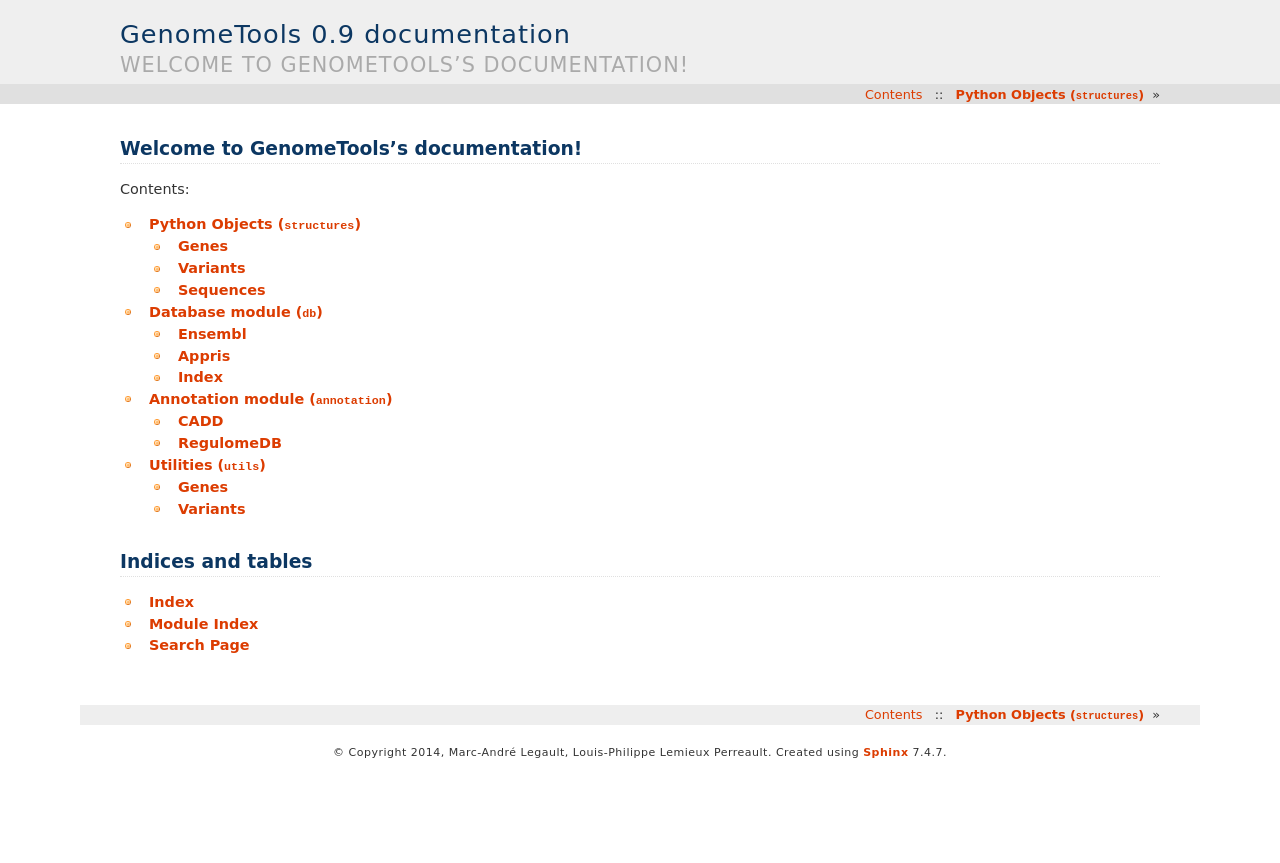
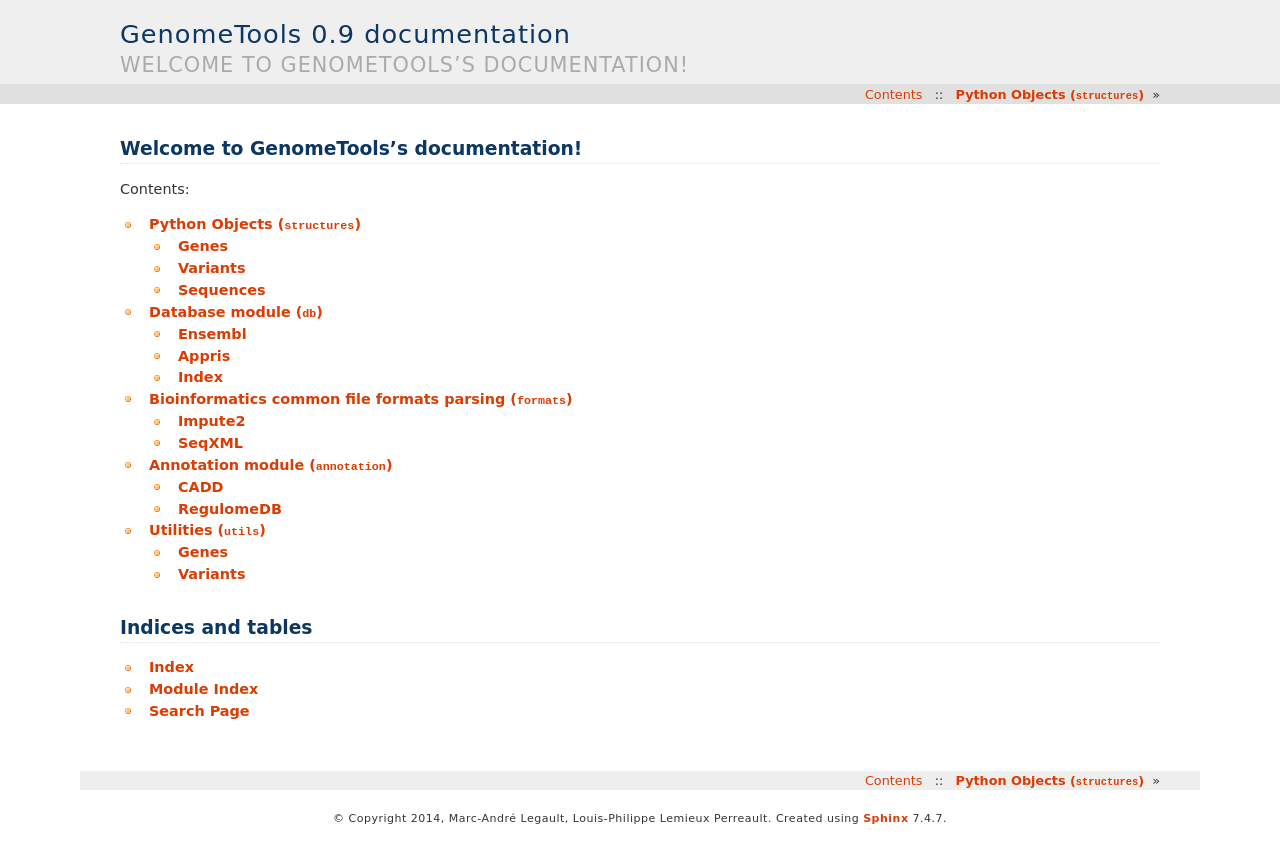
Before and after one commit to legaultmarc/gepyto, a Sphinx documentation site: the page built from docs/index.rst, in a window 1280 px wide. Shown: the top 863 px of the page. Built offline with Sphinx 7.4.7, drawn with Linux system fonts in a browser that asks for light colours.

Commit message:
Added better doc for impute2.

```diff
--- a/docs/conf.py
+++ b/docs/conf.py
@@ -38,6 +38,8 @@ extensions = [
     'sphinx.ext.mathjax',
     'sphinx.ext.viewcode',
 ]
+
+todo_include_todos = True
 
 # Add any paths that contain templates here, relative to this directory.
 templates_path = ['_templates']
--- /dev/null
+++ b/docs/formats.rst
@@ -0,0 +1,15 @@
+
+Bioinformatics common file formats parsing (``formats``)
+=========================================================
+
+Impute2
+--------
+
+.. automodule:: genometools.formats.impute2
+    :members:
+
+SeqXML
+---------
+
+.. automodule:: genometools.formats.seqxml
+    :members:
--- a/docs/index.rst
+++ b/docs/index.rst
@@ -15,6 +15,8 @@ Contents:
 
    db.rst
 
+   formats.rst
+
    annotation.rst
 
    utils.rst
```
Also changed, not shown: 1 other file.
